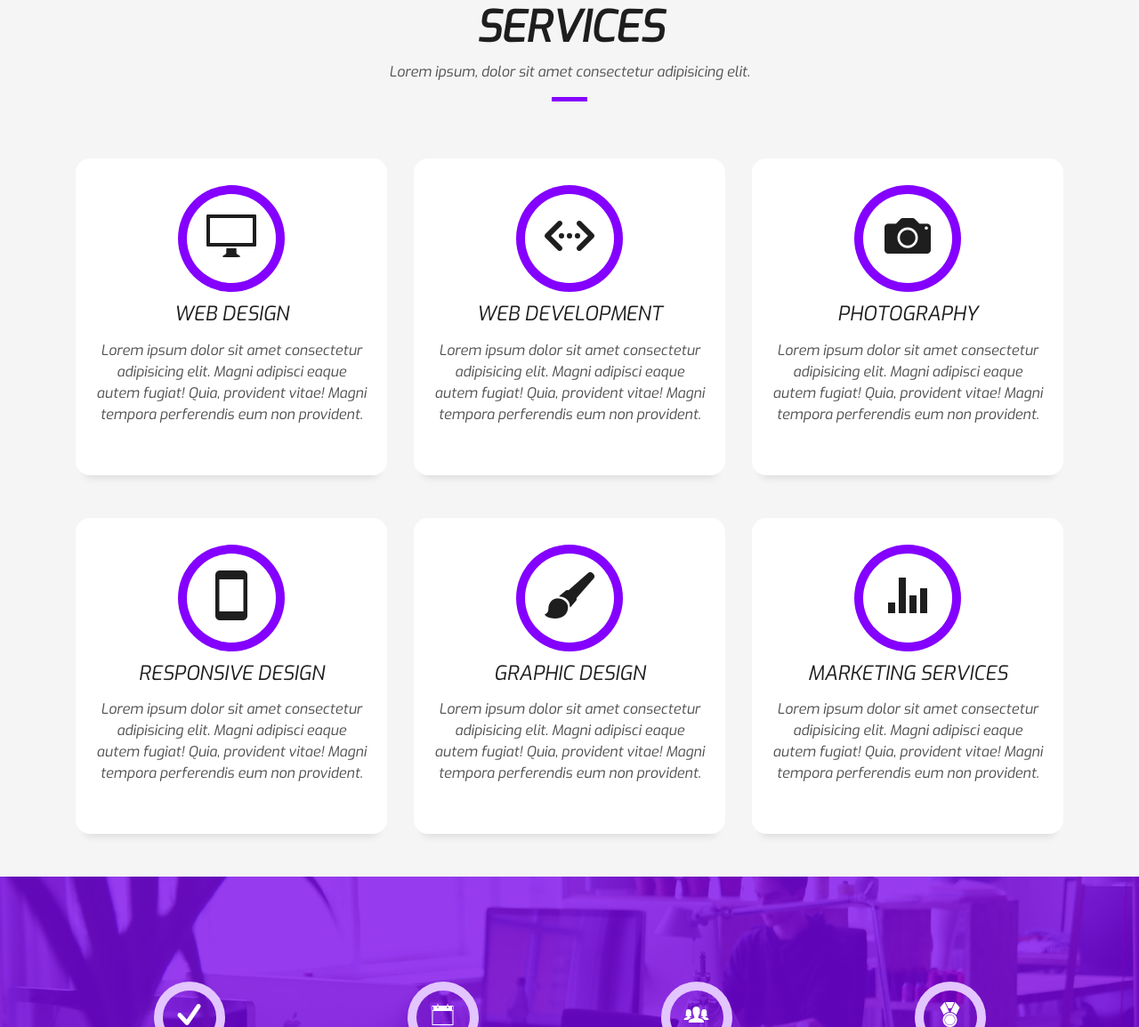
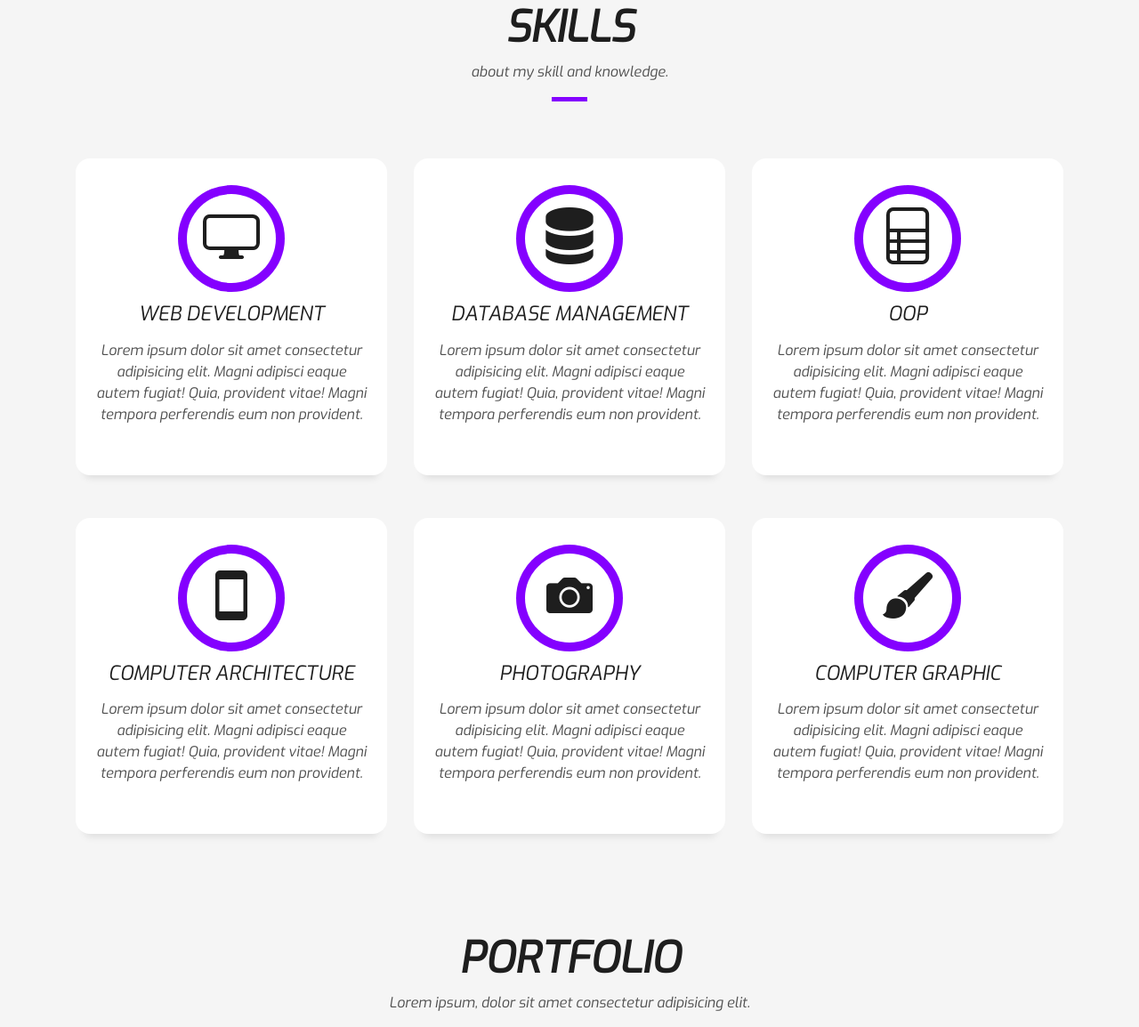
Before and after one commit to RonnaSat/Profile, a plain HTML site: page index.html in a window 1280 px wide. Shown: the part 1646-2800 px from the top of the page at 89% size. Drawn offline with nearby package versions, Linux system fonts and the light colour scheme; files whose address does not match are found by name.

Commit message:
skill uncomplete

```diff
--- a/index.html
+++ b/index.html
@@ -21,6 +21,7 @@
   <link href="lib/ionicons/css/ionicons.min.css" rel="stylesheet">
   <link href="lib/owlcarousel/assets/owl.carousel.min.css" rel="stylesheet">
   <link href="lib/lightbox/css/lightbox.min.css" rel="stylesheet">
+  <link rel="stylesheet" href="https://cdn.jsdelivr.net/npm/bootstrap-icons@1.9.1/font/bootstrap-icons.css">
 
   <!-- Main Stylesheet File -->
   <link href="./css/style-purple.css" rel="stylesheet">
@@ -51,10 +52,10 @@
             <a class="nav-link js-scroll" href="#about">About Me</a>
           </li>
           <li class="nav-item">
-            <a class="nav-link js-scroll" href="#service">Services</a>
+            <a class="nav-link js-scroll" href="#service">Skills</a>
           </li>
           <li class="nav-item">
-            <a class="nav-link js-scroll" href="#work">Work</a>
+            <a class="nav-link js-scroll" href="#work">Portfolio</a>
           </li>
           <li class="nav-item">
             <a class="nav-link js-scroll" href="#blog">Blog</a>
@@ -169,10 +170,10 @@
         <div class="col-sm-12">
           <div class="title-box text-center">
             <h3 class="title-a">
-              Services
+              Skills
             </h3>
             <p class="subtitle-a">
-              Lorem ipsum, dolor sit amet consectetur adipisicing elit.
+              about my skill and knowledge.
             </p>
             <div class="line-mf"></div>
           </div>
@@ -182,10 +183,10 @@
         <div class="col-md-4">
           <div class="service-box">
             <div class="service-ico">
-              <span class="ico-circle"><i class="ion-monitor"></i></span>
+              <span class="ico-circle"><i class="bi bi-display"></i></span>
             </div>
             <div class="service-content">
-              <h2 class="s-title">Web Design</h2>
+              <h2 class="s-title">Web Development</h2>
               <p class="s-description text-center">
                 Lorem ipsum dolor sit amet consectetur adipisicing elit. Magni adipisci eaque autem fugiat! Quia,
                 provident vitae! Magni
@@ -197,10 +198,40 @@
         <div class="col-md-4">
           <div class="service-box">
             <div class="service-ico">
-              <span class="ico-circle"><i class="ion-code-working"></i></span>
+              <span class="ico-circle"><i class="bi bi-server"></i></span>
             </div>
             <div class="service-content">
-              <h2 class="s-title">Web Development</h2>
+              <h2 class="s-title">Database Management</h2>
+              <p class="s-description text-center">
+                Lorem ipsum dolor sit amet consectetur adipisicing elit. Magni adipisci eaque autem fugiat! Quia,
+                provident vitae! Magni
+                tempora perferendis eum non provident.
+              </p>
+            </div>
+          </div>
+        </div>
+        <div class="col-md-4">
+          <div class="service-box">
+            <div class="service-ico">
+              <span class="ico-circle"><i class="bi bi-file-ruled"></i></span>
+            </div>
+            <div class="service-content">
+              <h2 class="s-title">OOP</h2>
+              <p class="s-description text-center">
+                Lorem ipsum dolor sit amet consectetur adipisicing elit. Magni adipisci eaque autem fugiat! Quia,
+                provident vitae! Magni
+                tempora perferendis eum non provident.
+              </p>
+            </div>
+          </div>
+        </div>
+        <div class="col-md-4">
+          <div class="service-box">
+            <div class="service-ico">
+              <span class="ico-circle"><i class="ion-android-phone-portrait"></i></span>
+            </div>
+            <div class="service-content">
+              <h2 class="s-title">Computer Architecture</h2>
               <p class="s-description text-center">
                 Lorem ipsum dolor sit amet consectetur adipisicing elit. Magni adipisci eaque autem fugiat! Quia,
                 provident vitae! Magni
@@ -227,40 +258,10 @@
         <div class="col-md-4">
           <div class="service-box">
             <div class="service-ico">
-              <span class="ico-circle"><i class="ion-android-phone-portrait"></i></span>
-            </div>
-            <div class="service-content">
-              <h2 class="s-title">Responsive Design</h2>
-              <p class="s-description text-center">
-                Lorem ipsum dolor sit amet consectetur adipisicing elit. Magni adipisci eaque autem fugiat! Quia,
-                provident vitae! Magni
-                tempora perferendis eum non provident.
-              </p>
-            </div>
-          </div>
-        </div>
-        <div class="col-md-4">
-          <div class="service-box">
-            <div class="service-ico">
               <span class="ico-circle"><i class="ion-paintbrush"></i></span>
             </div>
             <div class="service-content">
-              <h2 class="s-title">Graphic Design</h2>
-              <p class="s-description text-center">
-                Lorem ipsum dolor sit amet consectetur adipisicing elit. Magni adipisci eaque autem fugiat! Quia,
-                provident vitae! Magni
-                tempora perferendis eum non provident.
-              </p>
-            </div>
-          </div>
-        </div>
-        <div class="col-md-4">
-          <div class="service-box">
-            <div class="service-ico">
-              <span class="ico-circle"><i class="ion-stats-bars"></i></span>
-            </div>
-            <div class="service-content">
-              <h2 class="s-title">Marketing Services</h2>
+              <h2 class="s-title">Computer Graphic</h2>
               <p class="s-description text-center">
                 Lorem ipsum dolor sit amet consectetur adipisicing elit. Magni adipisci eaque autem fugiat! Quia,
                 provident vitae! Magni
@@ -274,7 +275,7 @@
   </section>
   <!--/ Section Services End /-->
 
-  <div class="section-counter paralax-mf bg-image" style="background-image: url(img/counters-bg.jpg)">
+  <!-- <div class="section-counter paralax-mf bg-image" style="background-image: url(img/counters-bg.jpg)">
     <div class="overlay-mf"></div>
     <div class="container">
       <div class="row">
@@ -324,7 +325,7 @@
         </div>
       </div>
     </div>
-  </div>
+  </div> -->
 
   <!--/ Section Portfolio Star /-->
   <section id="work" class="portfolio-mf sect-pt4 route">
```
